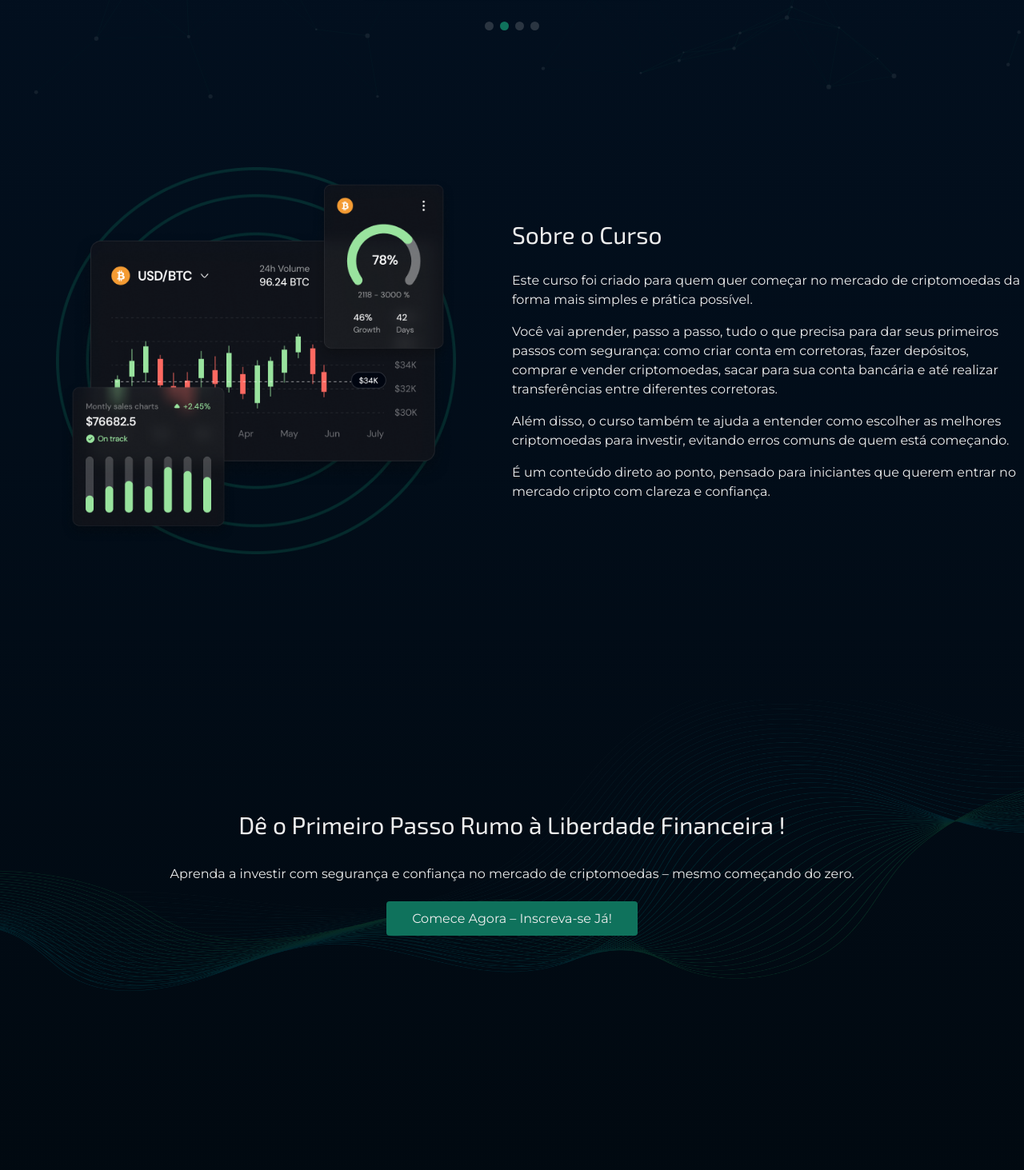
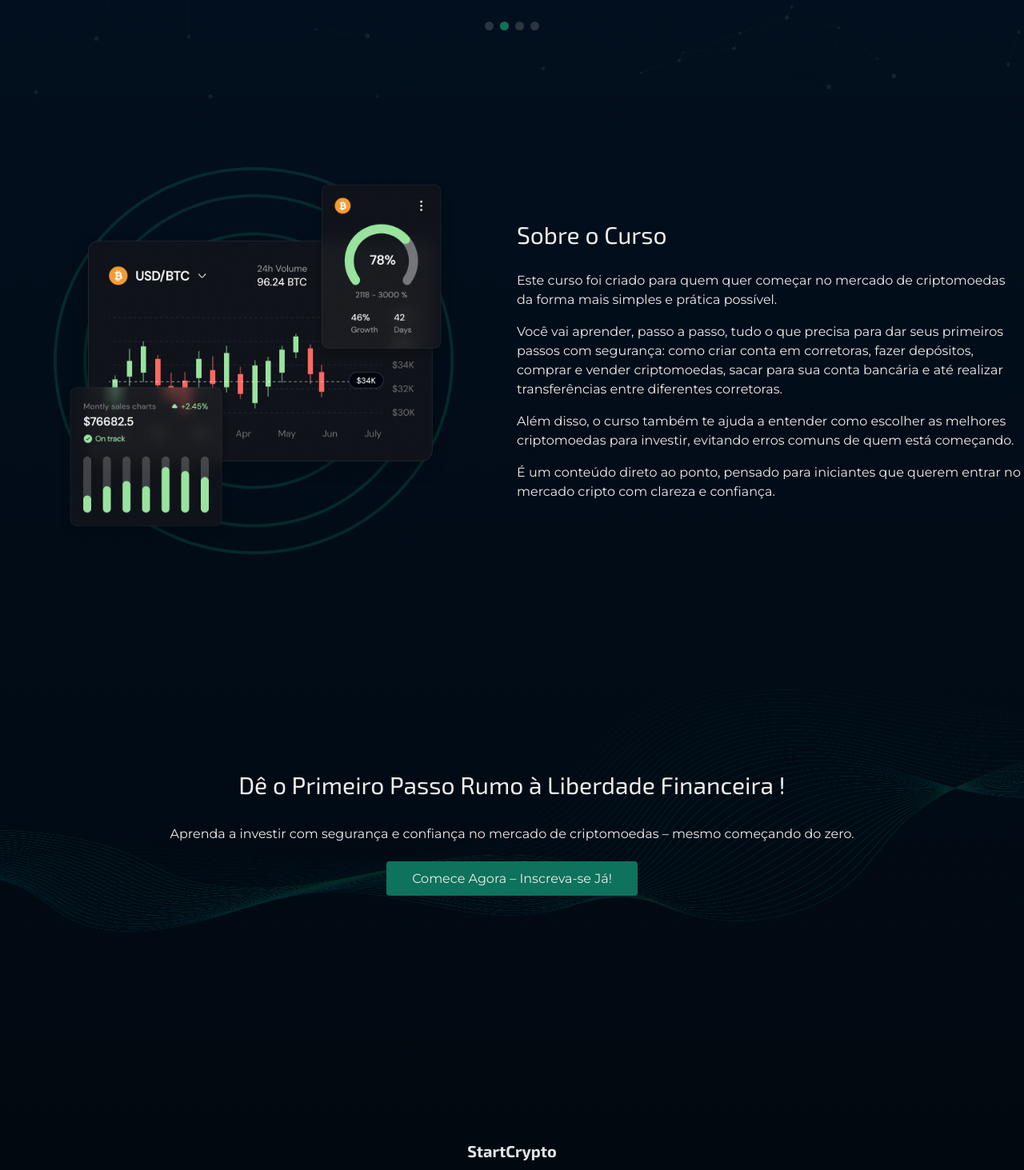
Before and after one commit to brunodkf/start_crypto, a Next.js app: page / in a window 1280 px wide. Shown: the part 2082-3545 px from the top of the page at 80% size. Built offline with nearby package versions, Linux system fonts and the light colour scheme; no server answers.

Commit message:
update /ajustes de estilo

```diff
--- a/src/app/components/About.tsx
+++ b/src/app/components/About.tsx
@@ -5,8 +5,8 @@ import Image from 'next/image'
 
 const About = () => {
     return (
-        <section className='about w-full h-svh lg:max-h-[636px]' id='about'>
-            <div className="container m-auto w-full h-full flex flex-col-reverse justify-around lg:flex-row items-center">
+        <section className='about w-full lg:h-svh lg:max-h-[636px]' id='about'>
+            <div className="container m-auto w-full h-full flex flex-col-reverse justify-around lg:flex-row items-center gap-20 md:gap-3 ">
                 <div className="relative w-3/4 lg:w-1/2 flex items-center justify-center">
                     <Image src='/esfera.png' alt="Logo Image" className="opacity-30 absolute -z-0" width={500} height={500} />
                     <Image src='/rage.png' alt="Logo Image" className="z-10" width={500} height={500} />
--- a/src/app/components/CallToAction.tsx
+++ b/src/app/components/CallToAction.tsx
@@ -4,7 +4,7 @@ import React from 'react'
 
 const CallToAction = () => {
     return (
-        <section className='calltoaction relative w-full h-svh max-h-[636px] flex flex-col items-center justify-center' id='cta'>
+        <section className='calltoaction relative w-full h-svh max-h-[536px] flex flex-col items-center justify-center' id='cta'>
             <Image src='/group1.png' alt="Logo Image" className=" absolute w-full h-2/3 -z-0 " width={1500} height={500} />
             <div className="container m-auto w-full text-center z-10">
                 <h2 className='font-exo2 text-3xl'>Dê o Primeiro Passo Rumo à Liberdade Financeira !</h2>
```
